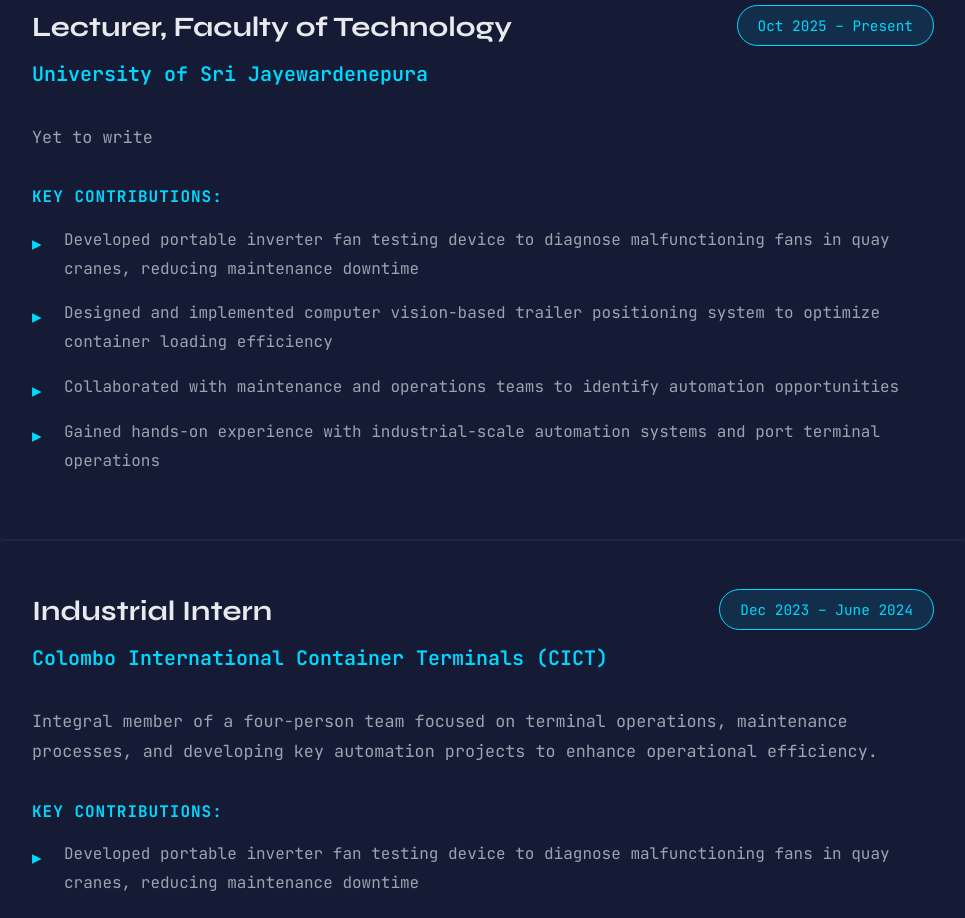
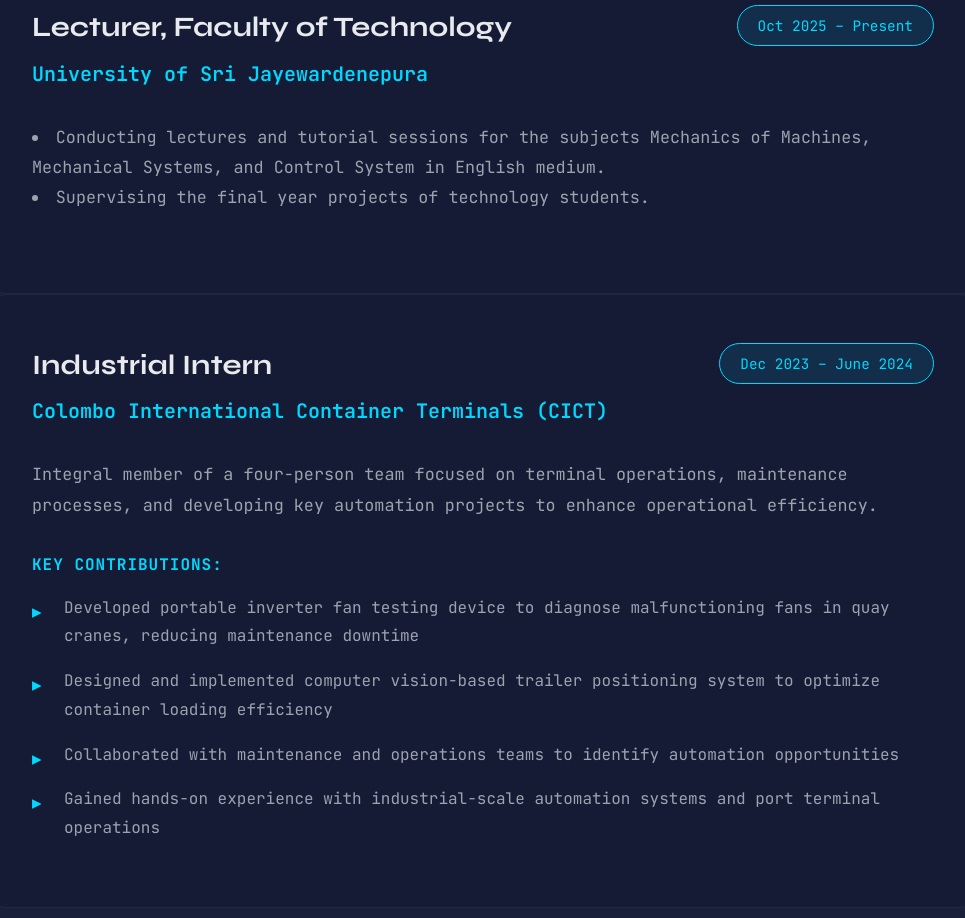
Before and after one commit to Viranjan-de-silva/viranjan-portfolio, a React (Create React App) app: page / in a window 1280 px wide. Shown: the part 4240-5158 px from the top of the page, without its empty margins (157-1122 px from the left). Built offline with nearby package versions, Linux system fonts and the light colour scheme; the HTML template or start-up script is replaced by a standard one.

Commit message:
Revise experience details in App.js
Updated experience description with specific duties and removed achievements section.

```diff
--- a/src/App.js
+++ b/src/App.js
@@ -422,22 +422,10 @@
               </div>
 
               <p className="experience-description">
-                Yet to write
+                <li>Conducting lectures and tutorial sessions for the subjects Mechanics of Machines, Mechanical Systems, and
+                  Control System in English medium.</li>
+                <li>Supervising the final year projects of technology students.</li>
               </p>
-
-              <div className="experience-achievements">
-                <h5>Key Contributions:</h5>
-                <ul>
-                  <li>Developed portable inverter fan testing device to diagnose malfunctioning
-                  fans in quay cranes, reducing maintenance downtime</li>
-                  <li>Designed and implemented computer vision-based trailer positioning system
-                  to optimize container loading efficiency</li>
-                  <li>Collaborated with maintenance and operations teams to identify automation
-                  opportunities</li>
-                  <li>Gained hands-on experience with industrial-scale automation systems and
-                  port terminal operations</li>
-                </ul>
-              </div>
             </div>
 
 
```
